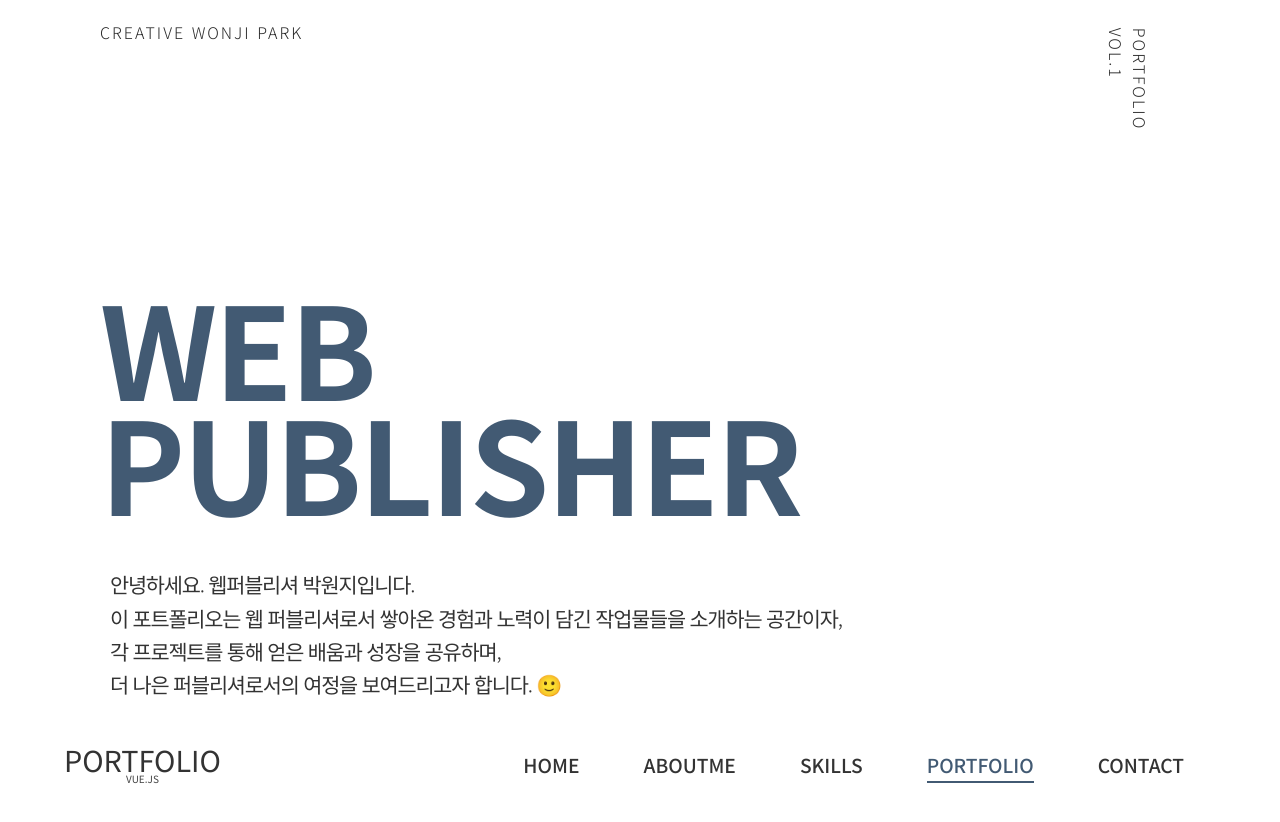
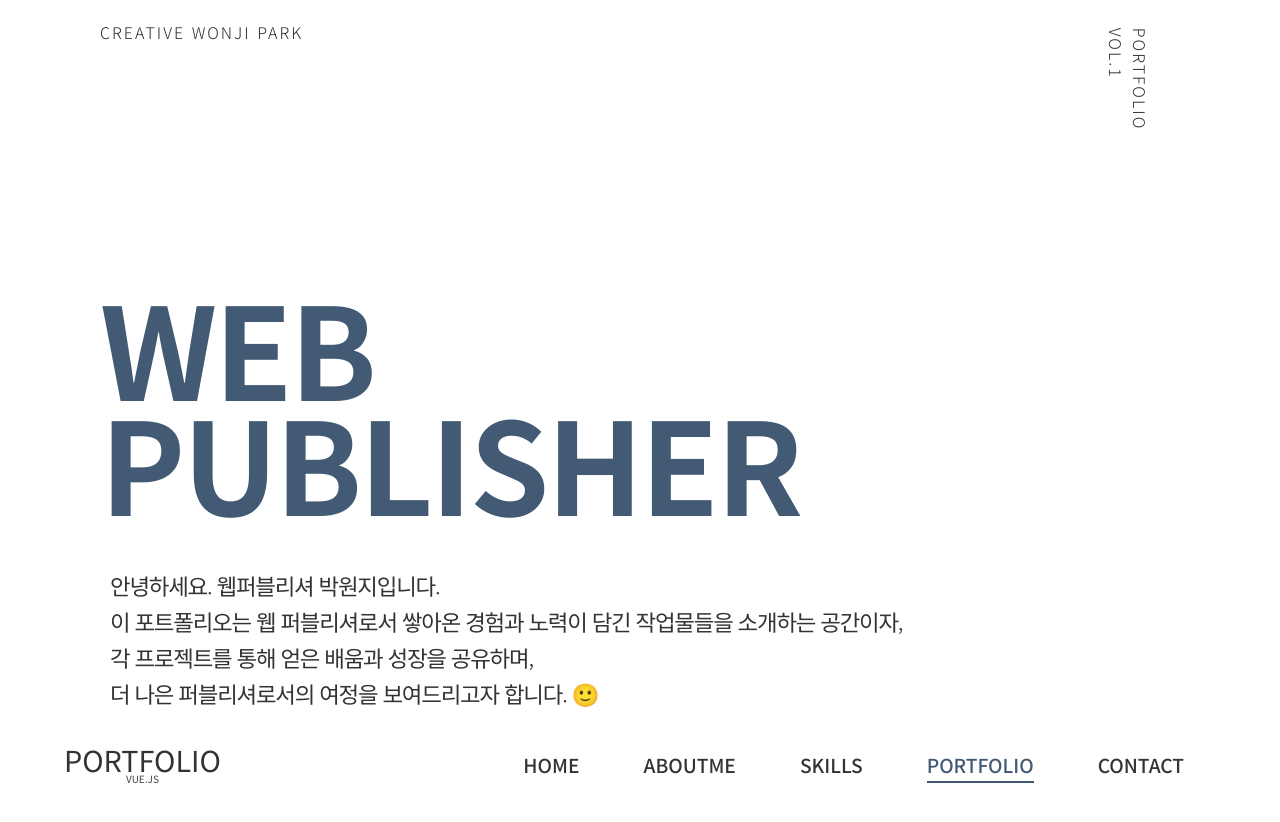
Before and after one commit to dnjswlekd/port2025-vue, a Vue app: page / in a window 1280 px wide. Shown: the top 822 px of the page. Built offline with nearby package versions, Linux system fonts and the light colour scheme.

Commit message:
home desc font-size

```diff
--- a/src/components/Home.vue
+++ b/src/components/Home.vue
@@ -85,7 +85,7 @@ onMounted(() => {
     p {
       color: map-get($colors, sub-black);
       letter-spacing: -1.2px;
-      font-size: 1.3rem;
+      font-size: 1.4rem;
       margin-top: 50px;
       line-height: 1.6;
       padding-left: 10px;
```
